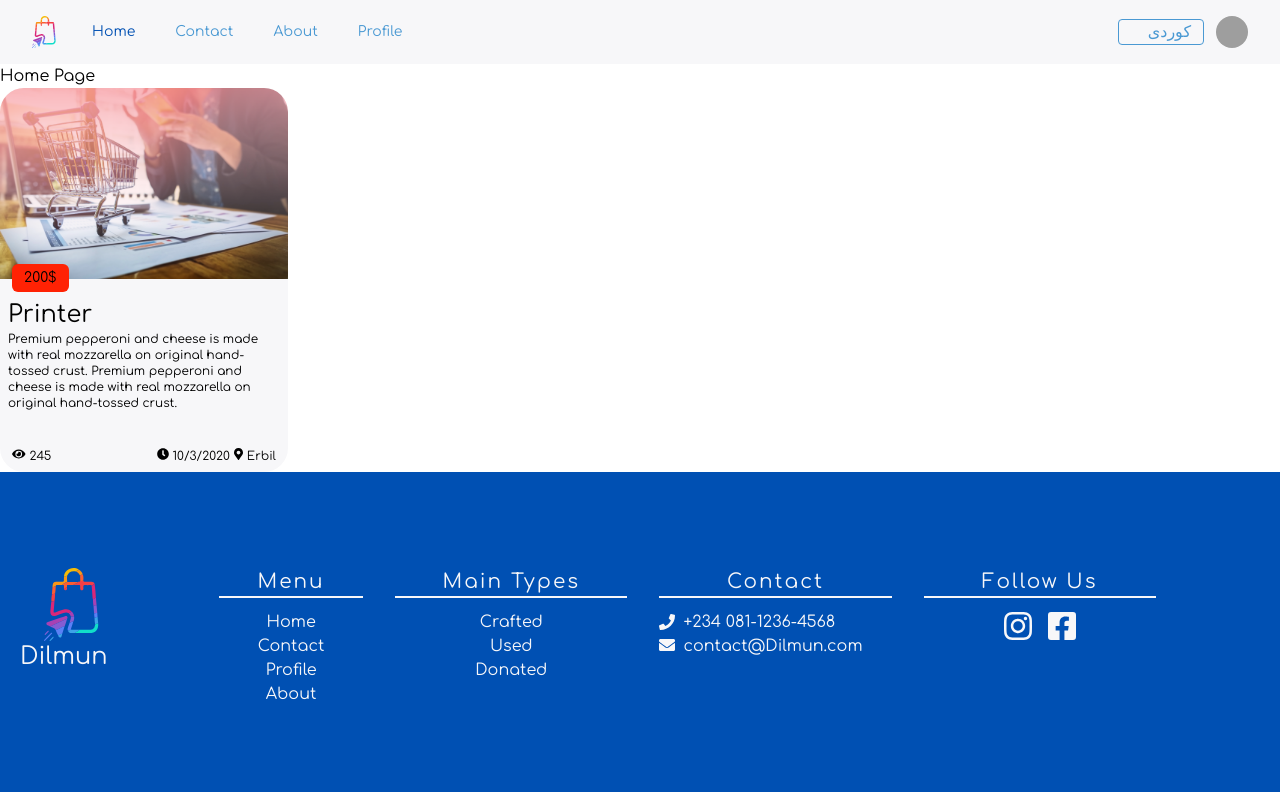
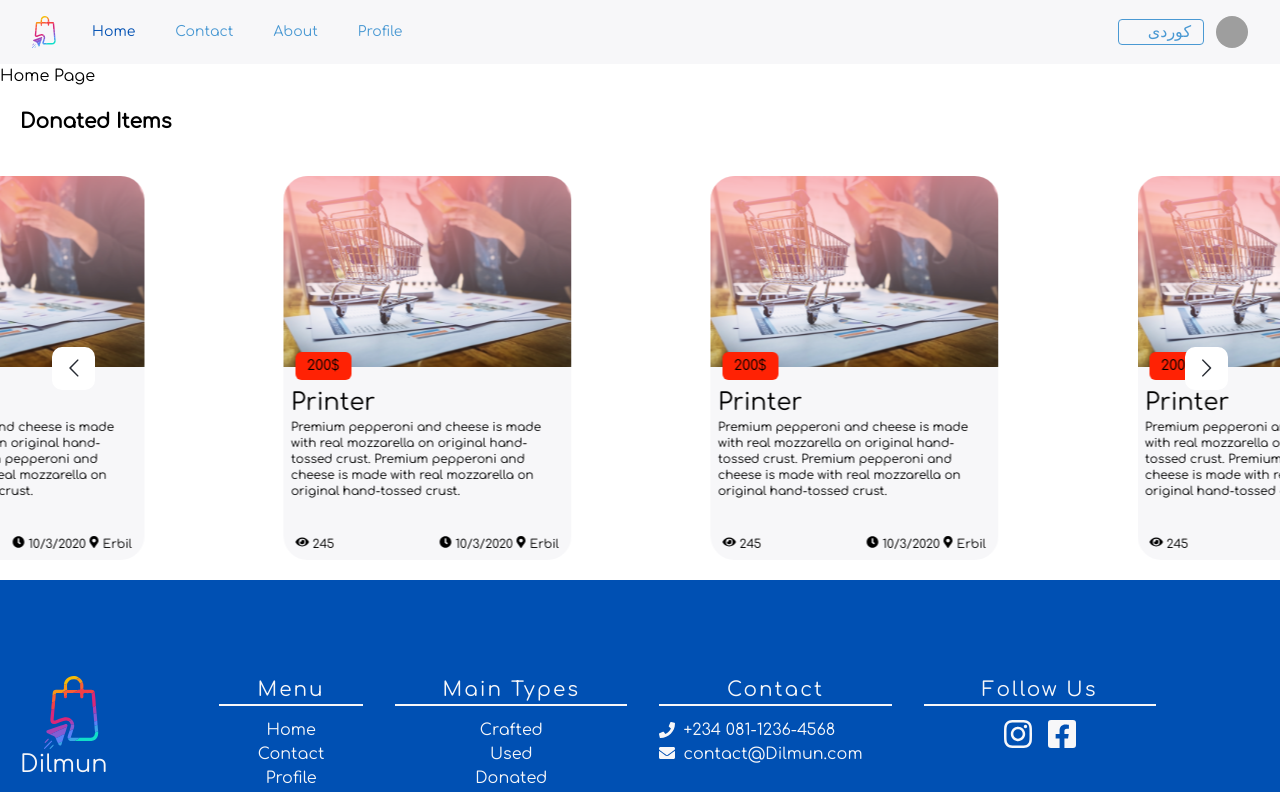
Before and after one commit to ReCoded-Org/capstone-iraq-rct-dilmun, a React (Create React App) app: page / in a window 1280 px wide. Shown: the top 792 px of the page. Built offline with nearby package versions, Linux system fonts and the light colour scheme; grey boxes are pictures that could not be loaded.

Commit message:
Feat: Donated Carousal
closes: #85

```diff
--- a/package.json
+++ b/package.json
@@ -21,6 +21,7 @@
     "react": "^17.0.1",
     "react-dom": "^17.0.1",
     "react-i18next": "^11.8.10",
+    "react-multi-carousel": "^2.6.2",
     "react-redux": "^7.2.2",
     "react-responsive-carousel": "^3.2.15",
     "react-router-dom": "^5.2.0",
--- a/src/App.css
+++ b/src/App.css
@@ -36,3 +36,20 @@
         transform: rotate(360deg);
     }
 }
+
+.react-multiple-carousel__arrow {
+    background-color: #ffffff !important;
+
+    border-radius: 10px !important;
+}
+
+.react-multiple-carousel__arrow:focus {
+    outline: none !important;
+}
+.react-multiple-carousel__arrow:hover {
+    background-color: #e5e5e5 !important;
+}
+
+.react-multiple-carousel__arrow::before {
+    color: #282c34 !important;
+}
--- /dev/null
+++ b/src/components/ItemsCarousal/Carousal.jsx
@@ -0,0 +1,53 @@
+/* eslint-disable jsx-a11y/control-has-associated-label */
+import React from 'react'
+
+import Carousel from 'react-multi-carousel'
+import LandingPageCard from '../LandingPageCard'
+import 'react-multi-carousel/lib/styles.css'
+import '../../App.css'
+
+const responsive = {
+    superLargeDesktop: {
+        // the naming can be any, depends on you.
+        breakpoint: { max: 4000, min: 3000 },
+        items: 4,
+    },
+    desktop: {
+        breakpoint: { max: 3000, min: 1024 },
+        items: 3,
+    },
+    tablet: {
+        breakpoint: { max: 1024, min: 640 },
+        items: 2,
+    },
+    mobile: {
+        breakpoint: { max: 640, min: 0 },
+        items: 1,
+    },
+}
+// eslint-disable-next-line react/prop-types
+
+export default function Carousal() {
+    // eslint-disable-next-line react/prop-types
+
+    return (
+        <div>
+            <Carousel
+                responsive={responsive}
+                draggable
+                ssr
+                infinite
+                keyBoardControl
+                centerMode
+                focusOnSelect
+                itemClass="grid justify-items-center p-5"
+            >
+                <LandingPageCard />
+                <LandingPageCard />
+                <LandingPageCard />
+                <LandingPageCard />
+                <LandingPageCard />
+            </Carousel>
+        </div>
+    )
+}
--- /dev/null
+++ b/src/components/ItemsCarousal/index.js
@@ -0,0 +1 @@
+export { default } from './Carousal'
--- a/src/components/LandingPageCard/LandingPageCard.jsx
+++ b/src/components/LandingPageCard/LandingPageCard.jsx
@@ -1,23 +1,26 @@
 import React from 'react'
-import { FontAwesomeIcon } from '@fortawesome/react-fontawesome';
+import { FontAwesomeIcon } from '@fortawesome/react-fontawesome'
 import Image from '../../assets/profile_bg.png'
-
 
 export default function LandingPageCard() {
     return (
-        <div className="w-72 h-96 bg-white rounded-3xl relative">
+        <div className="w-72 h-96 bg-white rounded-3xl relative box">
             <dev className="relative">
-                <img src={Image} alt='item card' className='bg-cover bg-center rounded-t-3xl' />
-                <div className="bg-red px-3 py-1 absolute top-44 left-3 rounded-md text-sm">200$</div>
+                <img
+                    src={Image}
+                    alt="item card"
+                    className="bg-cover bg-center rounded-t-3xl"
+                />
+                <div className="bg-red px-3 py-1 absolute top-44 left-3 rounded-md text-sm">
+                    200$
+                </div>
             </dev>
             <div className="px-2">
-                <div className="text-2xl mt-5">
-                    Printer
-                </div>
+                <div className="text-2xl mt-5">Printer</div>
                 <div className="text-xs">
-                    Premium pepperoni and cheese is made with real mozzarella on original
-                    hand-tossed crust. Premium pepperoni and cheese is made with real
-                    mozzarella on original hand-tossed crust.
+                    Premium pepperoni and cheese is made with real mozzarella on
+                    original hand-tossed crust. Premium pepperoni and cheese is
+                    made with real mozzarella on original hand-tossed crust.
                 </div>
                 <div className="text-xs flex justify-between mx-3 absolute inset-x-0 bottom-2">
                     <div className="flex space-x-1">
--- a/src/containers/Home/Home.jsx
+++ b/src/containers/Home/Home.jsx
@@ -1,11 +1,12 @@
 import React from 'react'
-import LandingPageCard from '../../components/LandingPageCard'
+import ItemsCarousal from '../../components/ItemsCarousal'
 
 export default function Home() {
     return (
         <div>
             Home Page
-            <LandingPageCard />
+            <h1 className="font-bold p-5 text-xl"> Donated Items</h1>
+            <ItemsCarousal />
         </div>
     )
 }
--- a/tailwind.config.js
+++ b/tailwind.config.js
@@ -17,7 +17,7 @@ module.exports = {
             orange: '#e67a00',
             green: '#7fe98a',
             darkgray: '#B4BEC8',
-            grey: '#E5E5E5'
+            grey: '#E5E5E5',
         },
     },
     variants: {
```
Also changed, not shown: 1 other file (tests, documents, lock files or other folders). Lines whose indentation alone changed are shown as unchanged.
